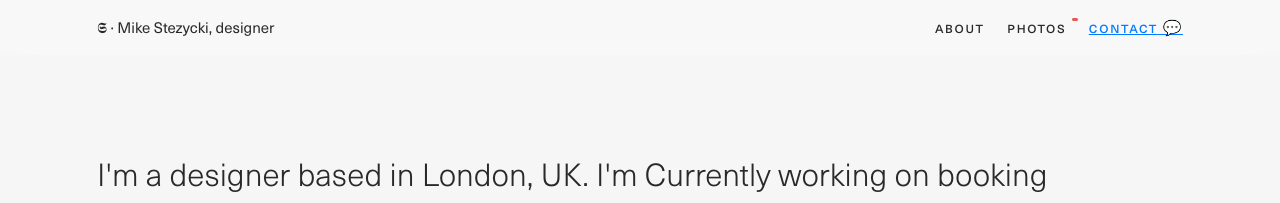
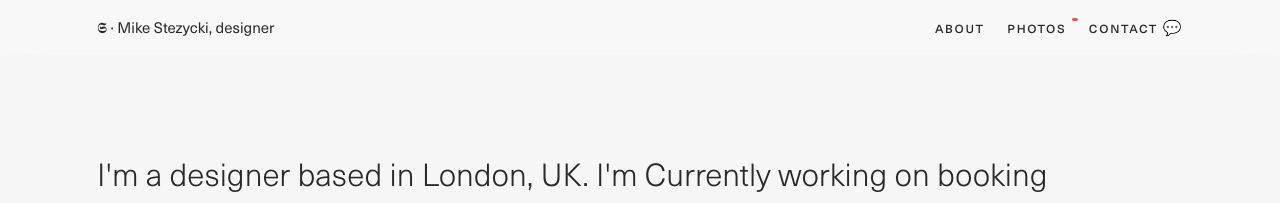
Before and after one commit to mr-stezz/mr-stezz.github.io, a Jekyll site: the page built from index.html, in a window 1280 px wide. Shown: the top 203 px of the page. Built offline with Jekyll 4.4.1, drawn with Linux system fonts in a browser that asks for light colours.

Commit message:
remove colour and underline styles from toggle-label

```diff
--- a/assets/css/core.css
+++ b/assets/css/core.css
@@ -1273,13 +1273,13 @@ a.nav-link[href*="//"]:after { content: "" }
  */
 /* Label */
 .toggle-label {
-  color: var(--blue--light);
+  /*color: var(--blue--light);*/
   cursor: pointer;
-  text-decoration: underline
-}
-@media(prefers-color-scheme: dark) {
-.toggle-label { color: var(--blue--dark) }}
-.night .toggle-label { color: var(--blue--dark) }
+  /*text-decoration: underline*/
+}
+@media(prefers-color-scheme: dark) {
+.toggle-label { /*color: var(--blue--dark)*/ }}
+.night .toggle-label { /*color: var(--blue--dark)*/ }
 
 .toggle-label:hover { text-decoration: none }
 
```
